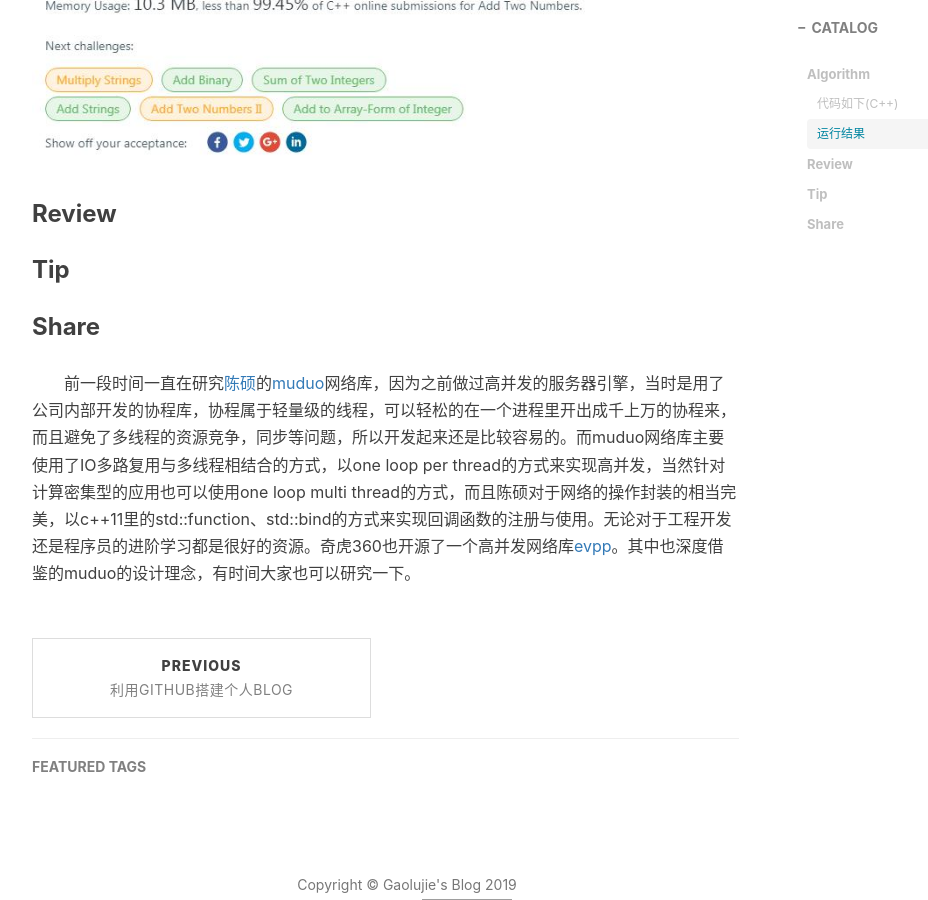
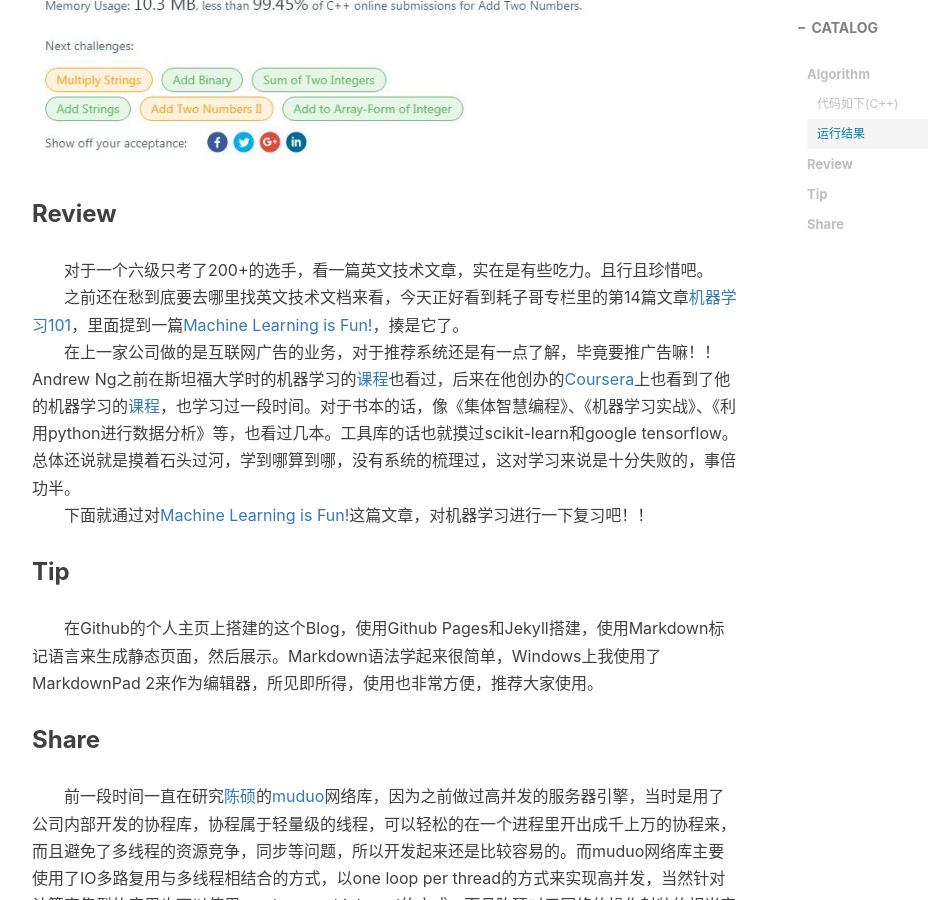
Before and after one commit to gaolujie365/gaolujie365.github.io, a Jekyll site: the page built from _posts/2019-04-05-ARTS打卡第一周.md, in a window 1280 px wide and 900 px high, scrolled down 2217 px. Shown: the whole window, without its empty margins (233-1161 px from the left). Built offline with Jekyll 4.4.1, drawn with Linux system fonts in a browser that asks for light colours; nearby versions of some CDN libraries; comment, search, counter and statistics services are not loaded; grey boxes are pictures that could not be loaded.

Commit message:
Update 2019-04-05-ARTS打卡第一周.md

```diff
--- a/_posts/2019-04-05-ARTS打卡第一周.md
+++ b/_posts/2019-04-05-ARTS打卡第一周.md
@@ -82,12 +82,15 @@ tags:
 
 ### Review
 
-
+&emsp;&emsp;对于一个六级只考了200+的选手，看一篇英文技术文章，实在是有些吃力。且行且珍惜吧。
+&emsp;&emsp;之前还在愁到底要去哪里找英文技术文档来看，今天正好看到耗子哥专栏里的第14篇文章[机器学习101](https://time.geekbang.org/column/article/862)，里面提到一篇[Machine Learning is Fun!](https://medium.com/@ageitgey/machine-learning-is-fun-80ea3ec3c471)，揍是它了。
+&emsp;&emsp;在上一家公司做的是互联网广告的业务，对于推荐系统还是有一点了解，毕竟要推广告嘛！！Andrew Ng之前在斯坦福大学时的机器学习的[课程](https://www.youtube.com/watch?v=UzxYlbK2c7E&list=PLC5F94EBABE15D569)也看过，后来在他创办的[Coursera](https://www.coursera.org)上也看到了他的机器学习的[课程](https://www.coursera.org/learn/machine-learning)，也学习过一段时间。对于书本的话，像《集体智慧编程》、《机器学习实战》、《利用python进行数据分析》等，也看过几本。工具库的话也就摸过scikit\-learn和google tensorflow。总体还说就是摸着石头过河，学到哪算到哪，没有系统的梳理过，这对学习来说是十分失败的，事倍功半。
+&emsp;&emsp;下面就通过对[Machine Learning is Fun!](https://medium.com/@ageitgey/machine-learning-is-fun-80ea3ec3c471)这篇文章，对机器学习进行一下复习吧！！
 
 
 ### Tip
 
-
+&emsp;&emsp;在Github的个人主页上搭建的这个Blog，使用Github Pages和Jekyll搭建，使用Markdown标记语言来生成静态页面，然后展示。Markdown语法学起来很简单，Windows上我使用了MarkdownPad 2来作为编辑器，所见即所得，使用也非常方便，推荐大家使用。
 
 ### Share
 
```
